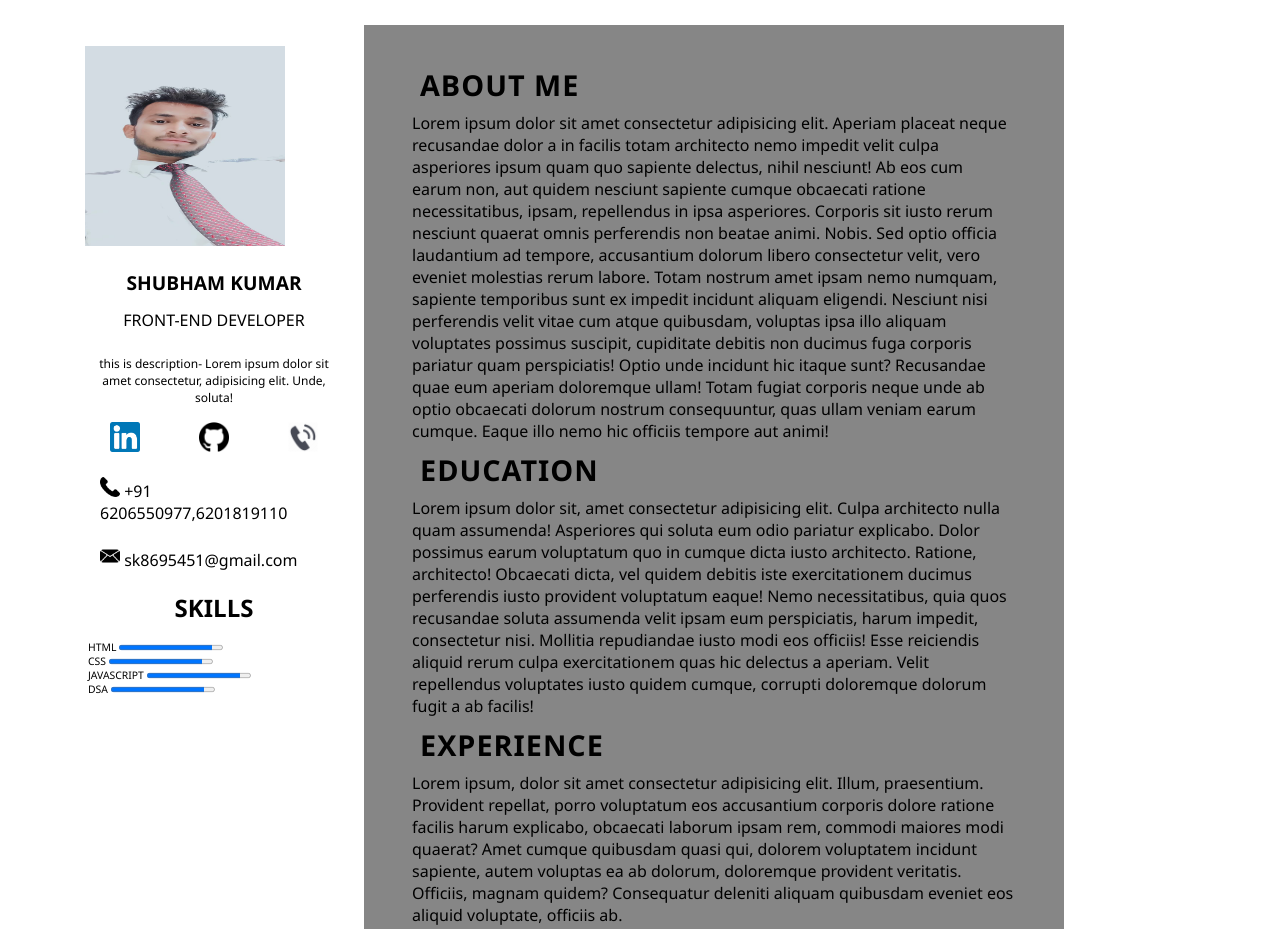
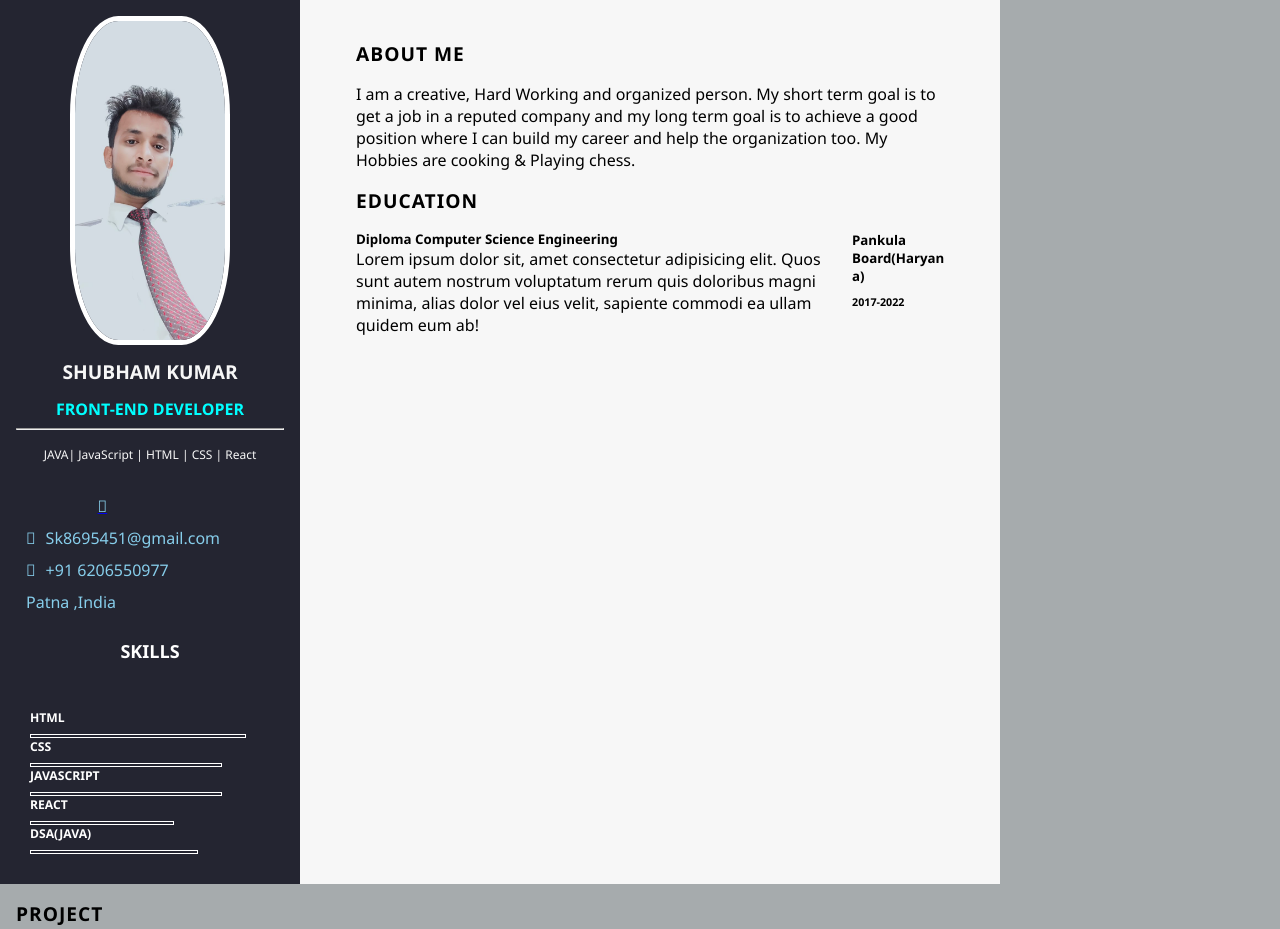
Before and after one commit to Sk8695451/Responsive-Resume-using-CSS-Grid---Entities-and-Relations-Basic-Selectors-Comb---3tlcyzof5uck, a plain HTML site: page index.html in a window 1280 px wide. Shown: the top 929 px of the page. Drawn offline with Linux system fonts and the light colour scheme.

Commit message:
Final Okay;
Okay;

```diff
--- a/index.html
+++ b/index.html
@@ -14,64 +14,89 @@
     <link href="https://fonts.googleapis.com/css2?family=Poppins:wght@100;300;400;600&display=swap" rel="stylesheet">
     <link rel="stylesheet" href="https://cdnjs.cloudflare.com/ajax/libs/font-awesome/4.7.0/css/font-awesome.min.css">
 
-    <!-- contenteditable="true" -->
-
-
     </head>
-    <body contenteditable="true" >
-        <main class="main-content">
+    <body>
+        <main class="main-content" contenteditable="true">
             <section class="left-section">
                  <div class="left-content">
-                  <div class="profile-details">
-                    <div class="profile-image">
-                          <img src="shubham-image.jpeg" id="shubham-image">
-                    </div>
-                    <div class="name">
-                          Shubham Kumar
-                    </div>
-                    <div class="designation">
-                            Front-end Developer
-                    </div>
-                    <div class="description">
-                        this is description- Lorem ipsum dolor
-                         sit amet consectetur, adipisicing elit.
-                         Unde, soluta!
+                    <!-- Write code for the left section here -->
+                <div class="profile">
+                    <img class="profile-image" src="shubham-image.jpeg" alt="profile">
+                    <h2 class="name">Shubham Kumar</h2>
+                    <h4 class="designation">Front-end Developer</h4>
+                    <hr>
+                    <p class="description">JAVA| JavaScript | HTML | CSS | React</p>
                 </div>
             </div>
             <div class="contact-info">
                 <div class="contact-item">
                     <div class="social-media">
-                                <li class="icon"><a href="https://www.linkedin.com/in/shubham-kumar-singh-a2b58917b"><img src="linkedin-logo.png" class="maker" ></a></img></li>
-
-                                <li class="icon"><a href="https://github.com/Sk8695451"> <img src="25231.png" class="maker"></a>  </li>
-                                <li class="icon"> <img src="contact-logo2.jpg" class="maker">  </li>
-
+                        <li class="icon"><a href="https://www.linkedin.com/in/shubham-kumar-singh-a2b58917b" target="_blank"> <i class="fa-brands fa-linkedin-in"></i></a></li>
+                        <li class="icon"><a href="https://github.com/Sk8695451" target="_blank"> <i class="fa-brands fa-github"></i></a></li>
                     </div>
-                            <div class="personal-info">
-                                <li><img src="call-icon2.png" class="maker2"> +91 6206550977,6201819110</li><br>
-                                <li>  <img src="mail-icon2.png" class="maker2"> sk8695451@gmail.com </li>
+                </div>
+            </div>
+            <div class="personal-detail">
+                <ul>
+                    <li class="a">
+                        <span><i class="fa-solid fa-envelope"></i></span>
+                        <span>Sk8695451@gmail.com</span>
+                    </li>
+                    <li class="a">
+                        <span><i class="fa-solid fa-phone"></i></span>
+                        <span> +91 6206550977</span>
+                    </li >
+                    <li class="a">
+                        <span><i class="fa-solid fa-location-dot"></i></span>
+                        <span >Patna ,India</span>
+                    </li>
+                </ul>
+            </div>
+            <div class="skills">
+                <h2 class="skill-title">skills</h2>
+            </div>
+            <div class="skills-content">
+                <div class="skill-item">
+                    <div class="skill-name">
+                        <h3>HTML</h3>
+                    </div>
+                    <div class="skill-progress">
+                        <div class="progress-bar" style="width:90%"></div>
+                    </div>
+                </div>
+                <div class="skill-item">
+                    <div class="skill-name">
+                        <h3>CSS</h3>
+                    </div>
+                    <div class="skill-progress">
+                        <div class="progress-bar" style="width:80%"></div>
+                    </div>
+                </div>
+                <div class="skill-item">
+                    <div class="skill-name">
+                        <h3>JAVASCRIPT</h3>
+                    </div>
+                    <div class="skill-progress">
+                        <div class="progress-bar" style="width:80%"></div>
+                    </div>
+                </div>
+                <div class="skill-item">
+                    <div class="skill-name">
+                        <h3>REACT</h3>
+                    </div>
+                    <div class="skill-progress">
+                        <div class="progress-bar" style="width:60%"></div>
                     </div>
                 </div>
 
 
+
+                <div class="skill-item">
+                    <div class="skill-name">
+                        <h3>DSA(JAVA)</h3>
                     </div>
-                  <h1 style="text-align: center;">SKILLS</h1>
-                  <div class="skills">
-                    <div class="skill-name">
-                      <ul >
-
-                        <li>HTML     <progress id="file" value="90" max="100"> 32% </progress></li>
-                        <li>CSS  <progress id="file" value="90" max="100"> 32% </progress></li>
-                    <li> JAVASCRIPT  <progress id="file" value="90" max="100"> 32% </progress></li>
-                       <li>DSA  <progress id="file" value="90" max="100"> 32% </progress></li>
-                      </ul>
-
-                    </div>
-                    <div class="progress-bar">
-
-                    </div>
-                  </div>
-
+                    <div class="skill-progress">
+                        <div class="progress-bar" style="width:70%"></div>
                     </div>
                 </div>
             </div>
@@ -79,41 +104,47 @@
 
             <section class="right-section">
                 <div class="right-main-content">
-                  <div>
-                    <div class="right-title">
-                        <h1>about me</h1>
+
+                    <!-- Write code for the right section here -->
+                     <section class="about sect">
+                    <h4 class="right-title">About Me</h4>
+                    <p class="para"> I am a creative, Hard Working and organized person. My short term goal is to get a
+                        job in a reputed company and my long term goal is to achieve a good position where I can build
+                        my career and help the organization too. My Hobbies are cooking & Playing chess.</p>
+                </section>
+                <section class="education sect">
+                    <h4 class="right-title">Education</h4>
+                    <div class="box">
+                        <div class="text">
+                            <h5>Diploma Computer Science Engineering</h5>
+                            <p>Lorem ipsum dolor sit, amet consectetur adipisicing elit. Quos sunt autem nostrum voluptatum rerum quis doloribus magni minima, alias dolor vel eius velit, sapiente commodi ea ullam quidem eum ab!</p>
+                        </div>
+                        <div class="year">
+                            <h5>Pankula Board(Haryana)</h5>
+
+                            <h6>2017-2022</h6>
+                        </div>
+                    </div>
+
+                </section>
+                </section>
+                <section class="projects">
+                    <h4 class="right-title">project</h4>
+                    <div class="box">
+                        <div class="text">
+                            <h5>Responsive e-commerse onlinestore</h5>
+                            <p>Lorem ipsum dolor sit amet, consectetur adipisicing elit. Culpa sapiente, consectetur necessitatibus distinctio adipisci sit ex est enim eius exercitationem sequi dignissimos perferendis doloribus sunt, excepturi amet velit, eos beatae.</p>
+                        </div>
+                        <div class="year">
+
+                            <h5>JavaScript</h5>
+                            <h6>2022</h6>
+                        </div>
+                    </div>
+
+                </section>
 
                 </div>
-                    Lorem ipsum dolor sit amet consectetur adipisicing elit. Aperiam placeat neque recusandae dolor a in facilis totam architecto nemo impedit velit culpa asperiores ipsum quam quo sapiente delectus, nihil nesciunt!
-                    Ab eos cum earum non, aut quidem nesciunt sapiente cumque obcaecati ratione necessitatibus, ipsam, repellendus in ipsa asperiores. Corporis sit iusto rerum nesciunt quaerat omnis perferendis non beatae animi. Nobis.
-                    Sed optio officia laudantium ad tempore, accusantium dolorum libero consectetur velit, vero eveniet molestias rerum labore. Totam nostrum amet ipsam nemo numquam, sapiente temporibus sunt ex impedit incidunt aliquam eligendi.
-                    Nesciunt nisi perferendis velit vitae cum atque quibusdam, voluptas ipsa illo aliquam voluptates possimus suscipit, cupiditate debitis non ducimus fuga corporis pariatur quam perspiciatis! Optio unde incidunt hic itaque sunt?
-                    Recusandae quae eum aperiam doloremque ullam! Totam fugiat corporis neque unde ab optio obcaecati dolorum nostrum consequuntur, quas ullam veniam earum cumque. Eaque illo nemo hic officiis tempore aut animi!
-
-
-                  </div>
-
-                  <div>
-                    <div class="right-title">
-                        <h1>education</h1>
-                  </div>
-                      Lorem ipsum dolor sit, amet consectetur adipisicing elit. Culpa architecto nulla quam assumenda! Asperiores qui soluta eum odio pariatur explicabo. Dolor possimus earum voluptatum quo in cumque dicta iusto architecto.
-                      Ratione, architecto! Obcaecati dicta, vel quidem debitis iste exercitationem ducimus perferendis iusto provident voluptatum eaque! Nemo necessitatibus, quia quos recusandae soluta assumenda velit ipsam eum perspiciatis, harum impedit, consectetur nisi.
-                      Mollitia repudiandae iusto modi eos officiis! Esse reiciendis aliquid rerum culpa exercitationem quas hic delectus a aperiam. Velit repellendus voluptates iusto quidem cumque, corrupti doloremque dolorum fugit a ab facilis!
-
-
-                  </div>
-
-                  <div>
-                    <div class="right-title">
-                        <h1>experience</h1>
-                  </div>
-                       Lorem ipsum, dolor sit amet consectetur adipisicing elit. Illum, praesentium. Provident repellat, porro voluptatum eos accusantium corporis dolore ratione facilis harum explicabo, obcaecati laborum ipsam rem, commodi maiores modi quaerat?
-                       Amet cumque quibusdam quasi qui, dolorem voluptatem incidunt sapiente, autem voluptas ea ab dolorum, doloremque provident veritatis. Officiis, magnam quidem? Consequatur deleniti aliquam quibusdam eveniet eos aliquid voluptate, officiis ab.
-
-
-                </div>
-
             </section>
         </main>
     </body>
--- a/style.css
+++ b/style.css
@@ -5,111 +5,169 @@
     list-style: none;
     font-family: 'Segoe UI', Tahoma, Geneva, Verdana, sans-serif;
 }
+
+/* Write CSS code below */
+*{
+
+    padding: 0;
+    margin: 0;
+    box-sizing: border-box;
+    list-style: none;
+    font-family: 'Segoe UI', Tahoma, Geneva, Verdana, sans-serif
+}
+body{
+
+    background-color: #a6abad;
+}
+
 .main-content{
+    display: grid;
+    grid-template-columns: 300px 700px;
+    min-height: 1000px;
+    width: 90%;
+}
 
-    margin: 25px auto;
-    min-height: 1000px;
-    display: grid;
-    width: 90%;
-    grid-template-columns: 300px 700px;
+.left-section{
+    grid-column: span 1;
+    background-color: #242531;
+}
 
-}
-@media screen and (max-width: 674px) {
-        .main-content{
-            grid-template-columns: repeat(1,1fr);
-        }
-}
-.left-section{
+.right-section{
+    grid-column: span 1 / span 2;
+       background-color: #f7f7f7;
 
-grid-column: span 1;
-background-color: white
-}
-.right-section{
-    grid-column: span  1/ span 2;
-    background-color: rgb(134, 134, 134);
-}
-#shubham-image{
-    height: 200px;
-    width: 200px;
 }
 
 .left-content{
-    padding: 1rem 1rem 1rem 1rem;
+    padding: 1rem;
 }
+
 .profile-image{
-    display:block;
-    border: 5px solid white ;
+    display: block;
+    margin: auto;
+    border: 5px solid white;
     border-radius: 30%;
     width: 60%;
 }
 .name{
-    text-align: center;
     font-size: 1.2rem;
     font-weight: 700;
+    text-align: center;
+    text-transform: uppercase;
     letter-spacing: 0.02px;
     padding: 0.8rem;
-    text-transform: uppercase;
+    color: #f7f7f7;
+}
 
-}
 .designation{
     font-size: 1rem;
     text-align: center;
-    text-transform: uppercase;
+    text-transform: uppercase ;
     padding-bottom: 0.5rem;
+    color: aqua;
+}
 
-
-}
 .description{
     font-size: 0.75rem;
     text-align: center;
     padding: 1rem;
+    color: #f7f7f7;
+}
+.social-media {
+    display: flex;
+}
+
+.social-media i{
+    text-decoration: none;
+    color: skyblue;
+    letter-spacing: 0.02px;
+    padding: 1.2rem;
 
 }
-.social-media{
-    display: flex;
-    justify-content: space-around;
-}
-.icon{
-   /* background-color: rgb(31, 28, 28); */
-   cursor: pointer;
-}
-.maker{
-    height: 30px;
-
-}
-.maker2{
-    height: 20px;
-
-}
-.personal-info{
-    margin: 10px;
-    padding: 10px;
+.contact-info{
+    text-align: center;
+    margin-left: 40px;
+  }
+  .personal-detail {
+      color:skyblue;
+      position: relative;
+  }
+  li.a{
+  display: flex;
+  margin: 10px;
+  padding-left: 1rem
+  }
+  .a i{
+      letter-spacing:10px;
+  }
+  .skills-content{
+    padding: 30px;
 }
 .skills{
     font-size: 0.75rem;
     text-align: center;
-    text-transform: uppercase;
-   padding: 1rem 0.5rem 0.5rem 0.5rem;
+    padding-top: 1rem;
+    padding-bottom: 1rem ;
+    padding-left: 0.5rem;
+    padding-right:0.5rem ;
+    text-transform: uppercase ;
+    color: white;
+
 }
 .skill-name{
     font-size: 0.65rem;
+    font-weight: 0.65rem;
     text-align: left;
     padding-bottom: 0.5rem;
+    color: white;
+
 }
+
 .progress-bar{
-    border: 1px solid white;
+    border: 1px  solid white;
     height: 4px;
 }
-.right-section{
-    padding: 2rem 3rem 2rem 3rem;
 
+.right-main-content{
+    padding-top: 2rem;
+    padding-bottom: 2rem;
+    padding-left: 3rem;
+    padding-right: 3rem;
 }
+
 .right-title{
+    text-transform: uppercase;
     font-size: 1.2rem;
-    font-weight: 700px;
+    font-weight: 700;
     padding: 0.5rem;
     letter-spacing: 1px;
 }
-.right-title{
-    text-transform: uppercase;
+
+.para{
+    padding: 0.5rem;
 }
+.box{
+    display: flex;
+}
+
+.box>.text{
+    padding: 0.5rem;
+}
+h6{
+    margin-top: 10px;
+}
+.box .year{
+    min-width: 100px;
+    margin-top: 9px;
+}
+.projects{
+    padding: 0.5rem;
+}
+
+@media (max-width: 673px){
+    .main-content {
+        grid-template-columns: repeat(1, 1fr);
+        width: 90%;
+        min-height: 1000px;
+    }
+}
```
Lines whose indentation alone changed are shown as unchanged.
